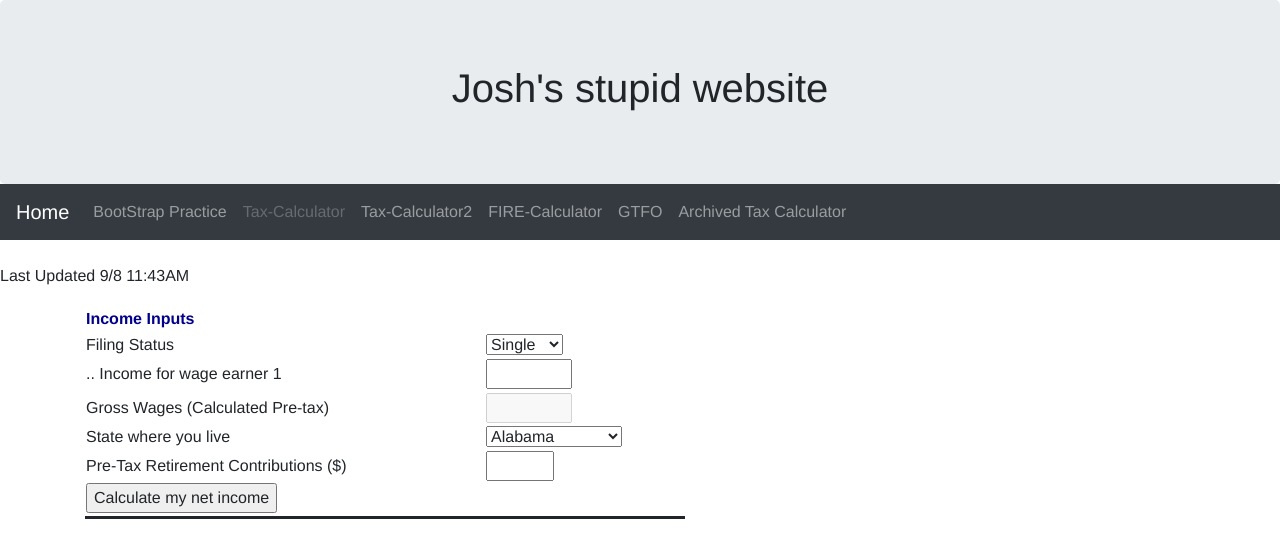
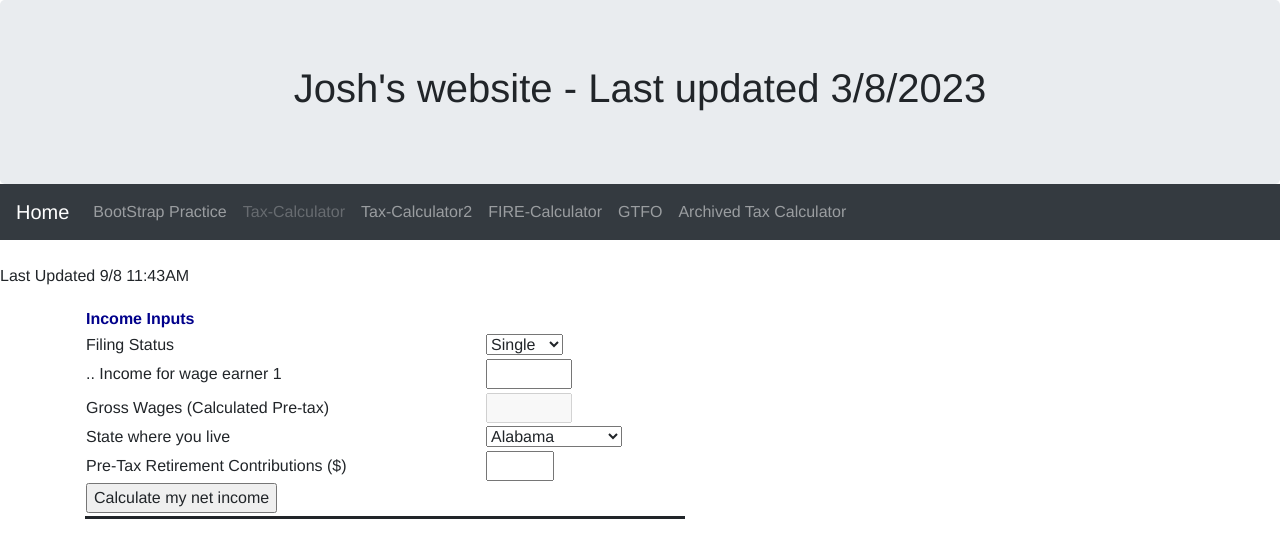
Before and after one commit to jkchen5684/jkchen5684.github.io, a Jekyll site: the page new/tax.html, which Jekyll copies as it is, in a window 1280 px wide. Shown: the top 558 px of the page. Built offline with Jekyll 4.4.1, drawn with Linux system fonts in a browser that asks for light colours.

Commit message:
Update tax.html

```diff
--- a/new/tax.html
+++ b/new/tax.html
@@ -17,7 +17,7 @@
 </head>
 <body onload="loadcode()">
     <div class="jumbotron text-center" style="margin-bottom:0">
-        <h1>Josh's stupid website</h1>
+        <h1>Josh's website - Last updated 3/8/2023</h1>
     </div>
     <nav class="navbar navbar-expand-sm bg-dark navbar-dark">
       <a class="navbar-brand" href="https://jkchen5684.github.io/">Home</a>
```
